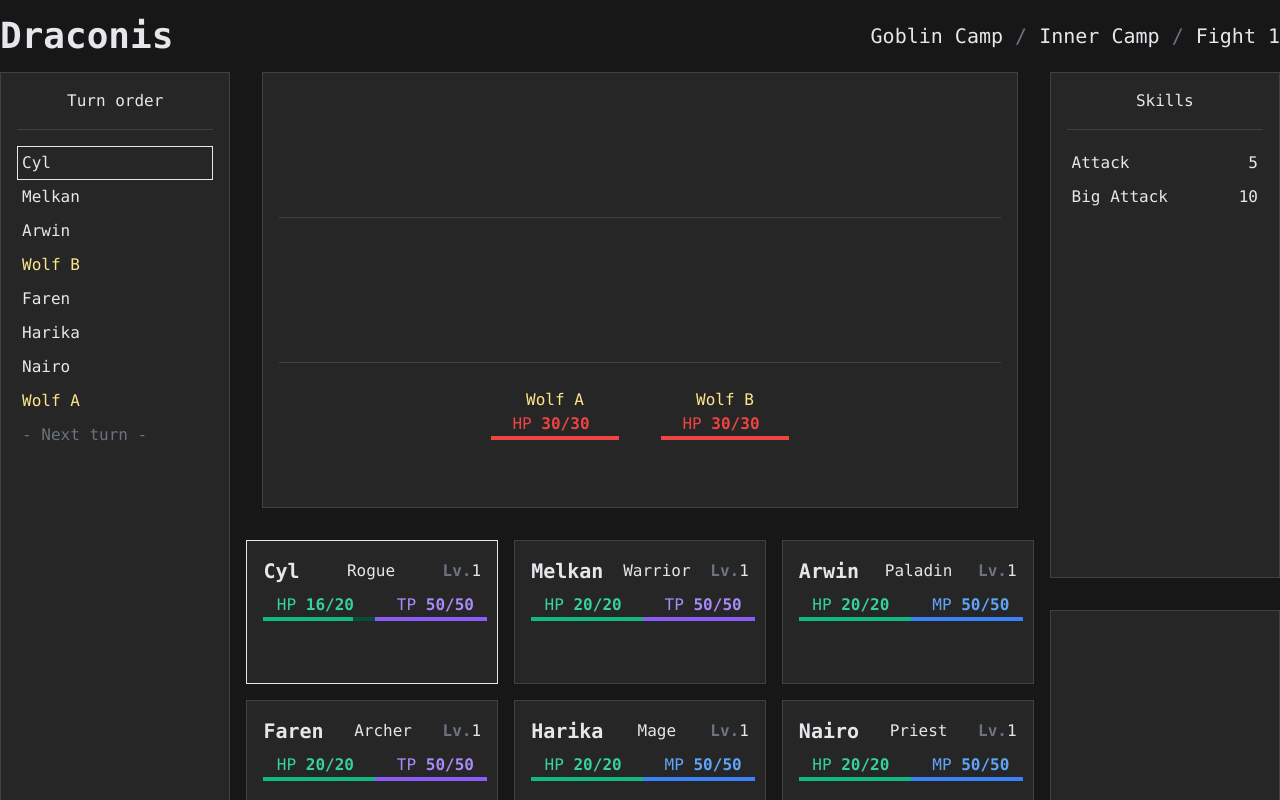
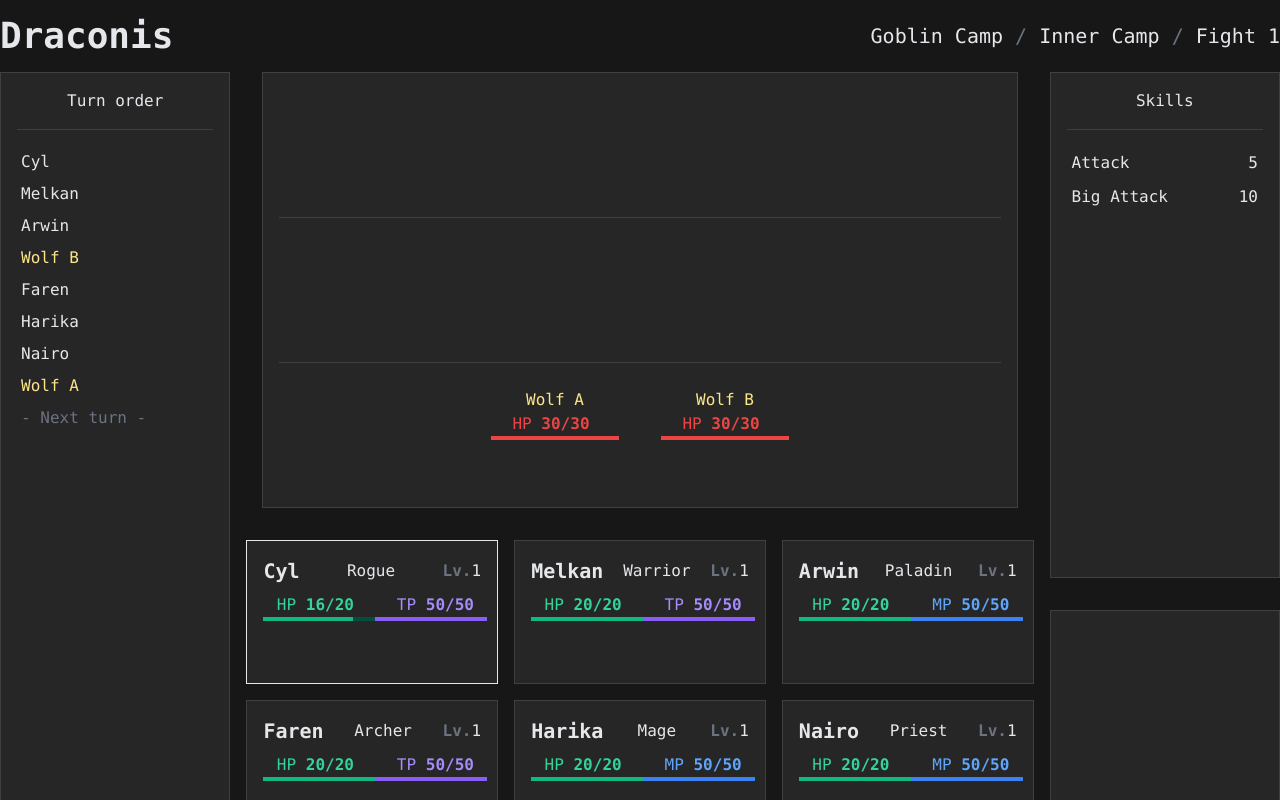
Before and after one commit to fbeaufume/draconis, an Angular app: page / in a window 1280 px wide. Shown: the top 800 px of the page. Built offline with nearby package versions, Linux system fonts and the light colour scheme.

Commit message:
Removed the border around creatures in turn order

```diff
--- a/src/app/fight/fight.component.html
+++ b/src/app/fight/fight.component.html
@@ -9,11 +9,10 @@
 
     <hr class="border-gray-700 my-4">
 
-    <p *ngFor="let creature of turnOrder.currentOrder; index as i"
-       class="border p-1"
-       [ngClass]="{ 'border-gray-200': i == 0, 'border-gray-800': i != 0, 'text-yellow-200': !creature.isCharacter }">
+    <p *ngFor="let creature of turnOrder.currentOrder; index as i" class="p-1"
+       [ngClass]="{ 'text-yellow-200': !creature.isCharacter }">
       {{ creature.name }}</p>
-    <p class="border border-gray-800 p-1 text-gray-500">- Next turn -</p>
+    <p class="p-1 text-gray-500">- Next turn -</p>
   </div>
 
   <div class="col-span-3">
```
Also changed, not shown: 1 other file (tests, documents, lock files or other folders).
